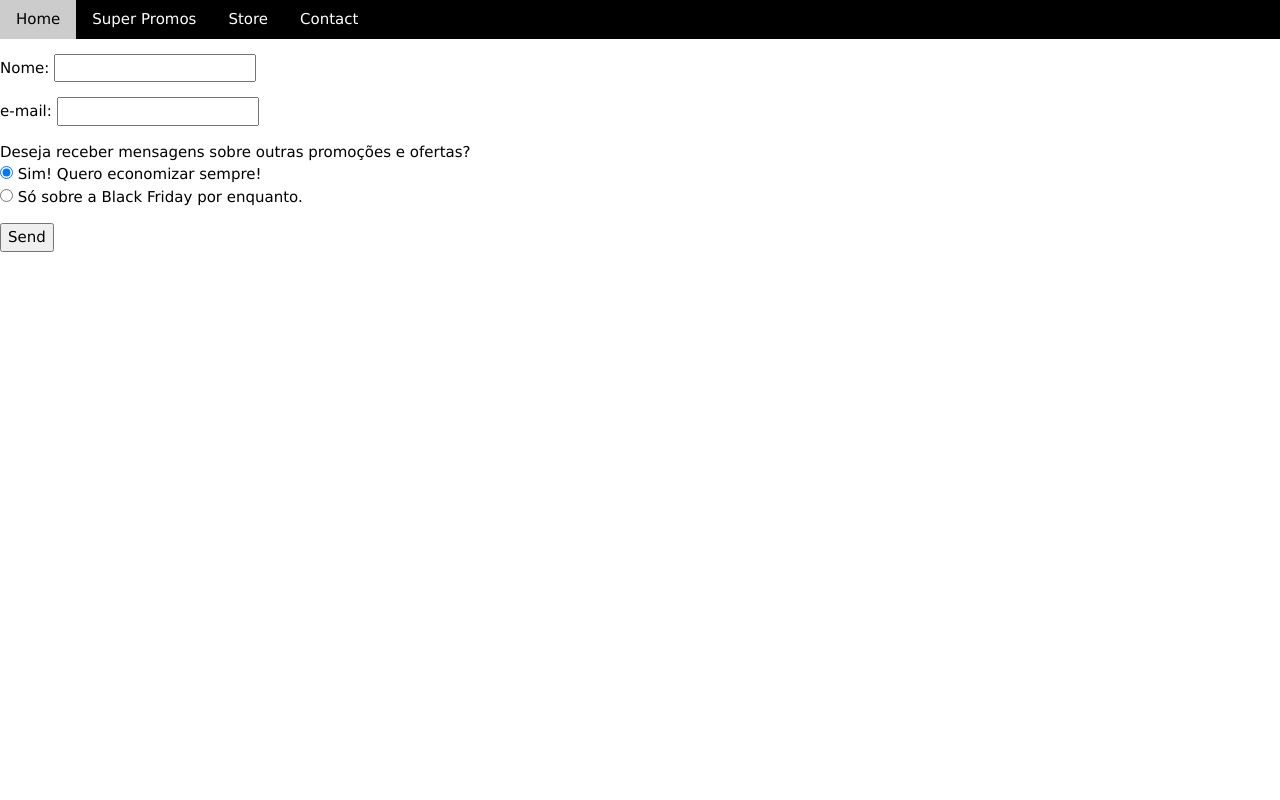
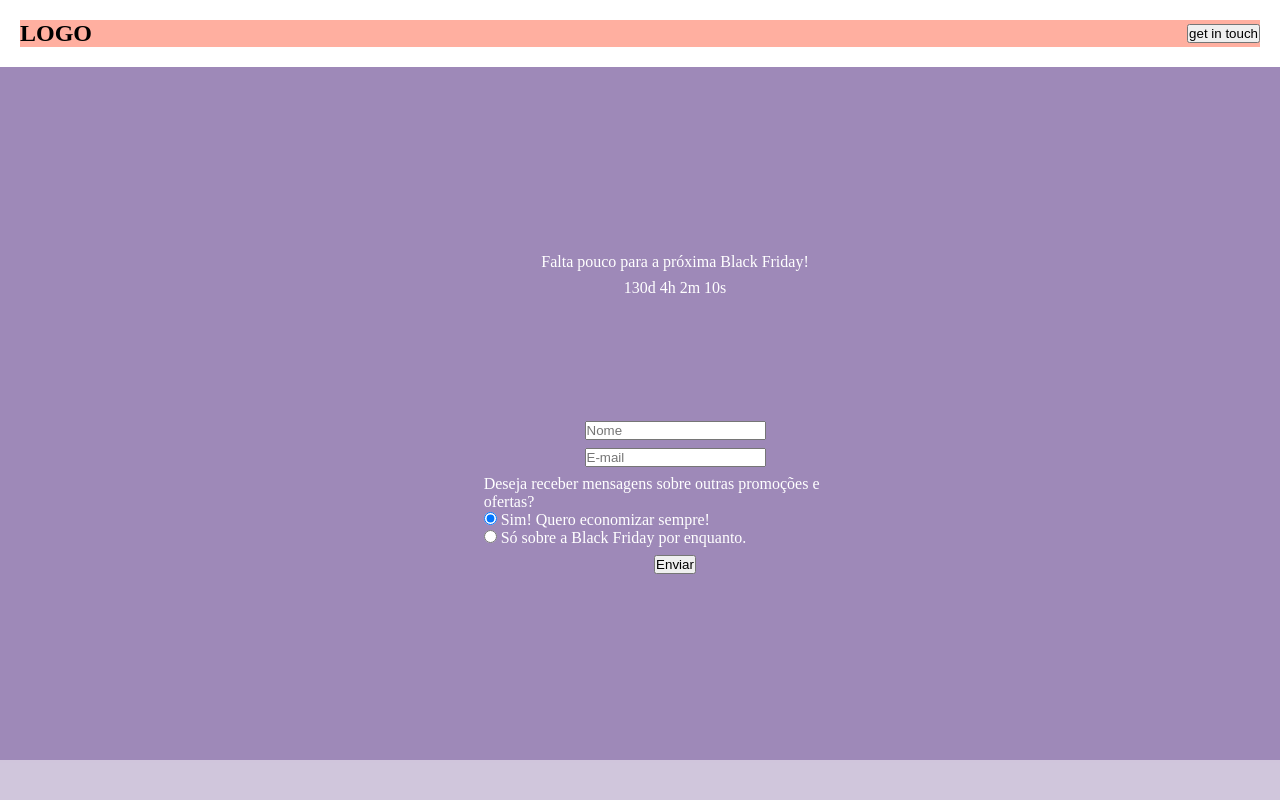
Before and after one commit to danielbeckinho/hiringCoders2-desafio1-landingPage, a plain HTML site: page index.html in a window 1280 px wide. Drawn offline with nearby package versions, Linux system fonts and the light colour scheme.

Commit message:
flexbox structure start

```diff
--- a/index.html
+++ b/index.html
@@ -2,18 +2,11 @@
 <html>
 <meta charset="UTF-8">
 <meta name="viewport" content="width=device-width, initial-scale=1">
-<link rel="stylesheet" href="https://www.w3schools.com/w3css/3/w3.css">
-<body>
+<link rel="stylesheet" href="styles.css">
 
-<!-- Navigation -->
-<nav class="w3-bar w3-black">
-    <a href="#home" class="w3-button w3-bar-item">Home</a>
-    <a href="#super-promos" class="w3-button w3-bar-item">Super Promos</a>
-    <a href="#store" class="w3-button w3-bar-item">Store</a>
-    <a href="#contact" class="w3-button w3-bar-item">Contact</a>
-</nav>
 
-  <form name="contact" method="POST" data-netlify="true">
+
+  <!-- <form name="contact" method="POST" data-netlify="true">
     <p>
       <label>Nome: <input type="text" name="name" /></label>
     </p>
@@ -21,11 +14,6 @@
       <label>e-mail: <input type="email" name="email" /></label>
     </p>
     <p>
-      <!-- <label>Deseja receber mensagens sobre outras promoções e ofertas?: <select name="role[]" multiple>
-        <option value="yes">Sim! Adoro economizar!</option>
-        <option value="no">Só a Black Friday por enquanto.</option>
-      </select></label> -->
-
       <label>Deseja receber mensagens sobre outras promoções e ofertas?</label><br>
       <input type="radio" id="chkNewsletter" name="y/n" value="yes" checked>
       <label for="yes">Sim! Quero economizar sempre!</label><br>
@@ -37,7 +25,84 @@
     <p>
       <button type="submit">Send</button>
     </p>
-  </form>
+  </form> -->
+
+
+<div class="wrapper">
+  <body>
+    <header class="page-header">
+      <nav>
+        <h2 class="logo">
+          LOGO
+        </h2>
+        <!-- <ul>
+          <li>Li_1</li>
+          <li>li_2</li>
+        </ul> -->
+        <button class="cta-contact">
+          get in touch
+        </button>
+      </nav>
+    </header>
+
+    <main class="page-main">
+      <!-- content here -->
+      <div>
+        <p>Falta pouco para a próxima Black Friday!</p>
+        <p id="blkfrd-timer"></p>
+        <script>
+          var deadline = new Date("Nov 26, 2021").getTime();
+          var x = setInterval(function() {
+            var now = new Date().getTime();
+            var t = deadline - now;
+            var days = Math.floor(t / (1000 * 60 * 60 * 24));
+            var hours = Math.floor((t%(1000 * 60 * 60 * 24))/(1000 * 60 * 60));
+            var minutes = Math.floor((t % (1000 * 60 * 60)) / (1000 * 60));
+            var seconds = Math.floor((t % (1000 * 60)) / 1000);
+            document.getElementById("blkfrd-timer").innerHTML = days + "d "
+            + hours + "h " + minutes + "m " + seconds + "s ";
+                if (t < 0) {
+                    clearInterval(x);
+                    document.getElementById("blkfrd-timer").innerHTML = "Corre antes que acabe!";
+                }
+          }, 1000);
+        </script>
+      </div>
+
+      <div>
+        <form name="promo-signup" method="POST" data-netlify="true">
+          <p>
+            <label><input type="text" name="name" placeholder="Nome"/></label>
+          </p>
+          <p>
+            <label><input type="email" name="email" placeholder="E-mail"/></label>
+          </p>
+          <p>
+            <label>Deseja receber mensagens sobre outras promoções e ofertas?</label><br>
+            <input type="radio" id="chkNewsletter" name="y/n" value="yes" checked>
+            <label for="yes">Sim! Quero economizar sempre!</label><br>
+
+            <input type="radio" id="chkNewsletter" name="y/n" value="no">
+            <label for="no">Só sobre a Black Friday por enquanto.</label><br>
+
+          </p>
+          <p>
+            <button type="submit">Enviar</button>
+          </p>
+        </form>
+      </div>
+    </main>
+
+
+
+    <footer class="page-footer">
+      <small>
+        <!-- content here -->
+      </small>
+      <ul>
+        <!-- list items here -->
+      </ul>
+    </footer>
 
 
 
@@ -54,8 +119,6 @@
 
 
 
-
-
-
-</body>
+  </body>
+</div>
 </html>
--- /dev/null
+++ b/styles.css
@@ -0,0 +1,128 @@
+* {
+    padding: 0;
+    margin: 0;
+    box-sizing: border-box;
+}
+
+.wrapper {
+    display: flex;
+    flex-direction: column;
+    min-height: 100vh;
+}
+
+.wrapper > * {
+    padding: 20px;
+}
+
+.page-main {
+    flex-grow: 1;
+}
+
+.page-header nav {
+  display: flex;
+  flex-wrap: wrap;
+  justify-content: space-between;
+  align-items: center;
+  background: rgba(255, 99, 71, 0.514);
+}
+
+ul {
+    list-style: none;
+}
+
+.page-header ul {
+  display: flex;
+  order: 1;
+  width: 100%;
+  margin-top: 15px;
+  margin-left: 15px;
+  margin-right: 15px;
+  align-items: stretch;
+  background: rgba(255, 0, 0, 0.534);
+}
+
+@media screen and (min-width: 550px) {
+  .page-header ul {
+    width: auto;
+    margin-top: 0;
+  }
+
+  .page-header .cta-contact {
+    order: 1;
+  }
+}
+
+/* variables */
+:root {
+    --main-white-color: white;
+    --main-purple-color: #9e89b8;
+}
+
+.page-main {
+    display: flex;
+    flex-direction: column;
+    justify-content: center;
+    align-items: center;
+    min-height: 350px;
+    background: var(--main-purple-color); /* url("./old-black-background-grunge-texture-dark-wallpaper-blackboard-chalkboard-room-wall.jpg") no-repeat center / cover; */
+    background-blend-mode: luminosity;
+    color: var(--main-white-color);
+}
+
+.page-main div {
+    display: flex;
+    min-width: 500px;
+    min-height: auto;
+    padding: 5%;
+    flex-direction: column;
+    align-items: center;
+
+}
+
+.page-main div p {
+    padding: 1%;
+    min-width: auto;
+
+}
+
+.page-main form {
+    display: flex;
+    flex-direction: column;
+    align-items: center;
+}
+
+@media screen and (min-width: 768px) {
+    .page-main {
+        padding-left: 90px;
+    }
+}
+
+.page-footer {
+    display: flex;
+    flex-direction: column-reverse;
+    background: #9e89b87c;
+}
+
+.page-footer ul {
+    display: flex;
+    font-size: 1.5rem;
+    margin-bottom: 5px;
+    background: #9e89b8bb;
+}
+
+@media screen and (min-width: 550px) {
+    .page-footer {
+        flex-direction: row;
+        justify-content: space-between;
+        align-items: center;
+    }
+
+    .page-footer ul {
+        margin-bottom: 0;
+    }
+
+    .page-header ul {
+        width: auto;
+        margin-top: 0;
+    }
+}
```
Also changed, not shown: 198287-OYG9NA-101.jpg (added), freepik img attribute.txt (added), 1 other file.
